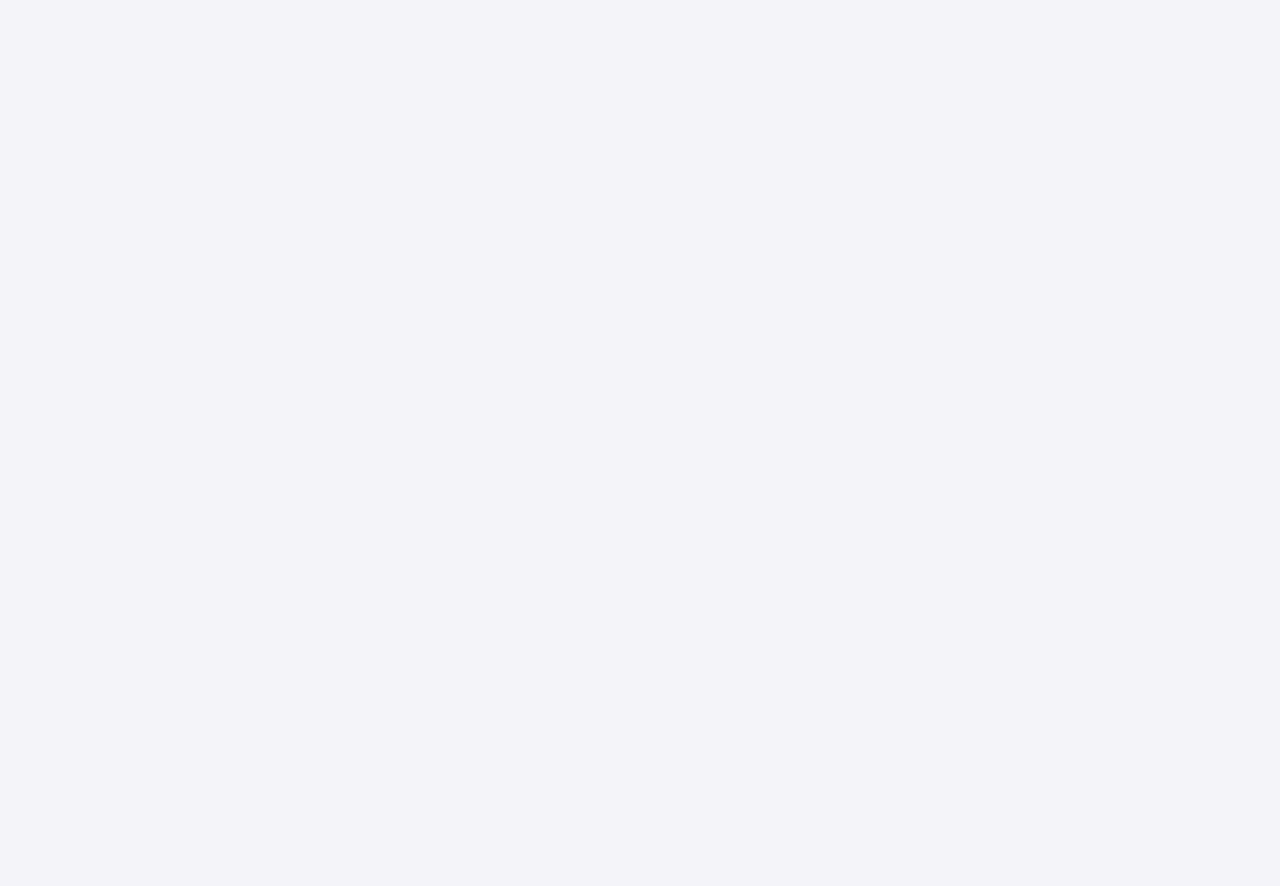
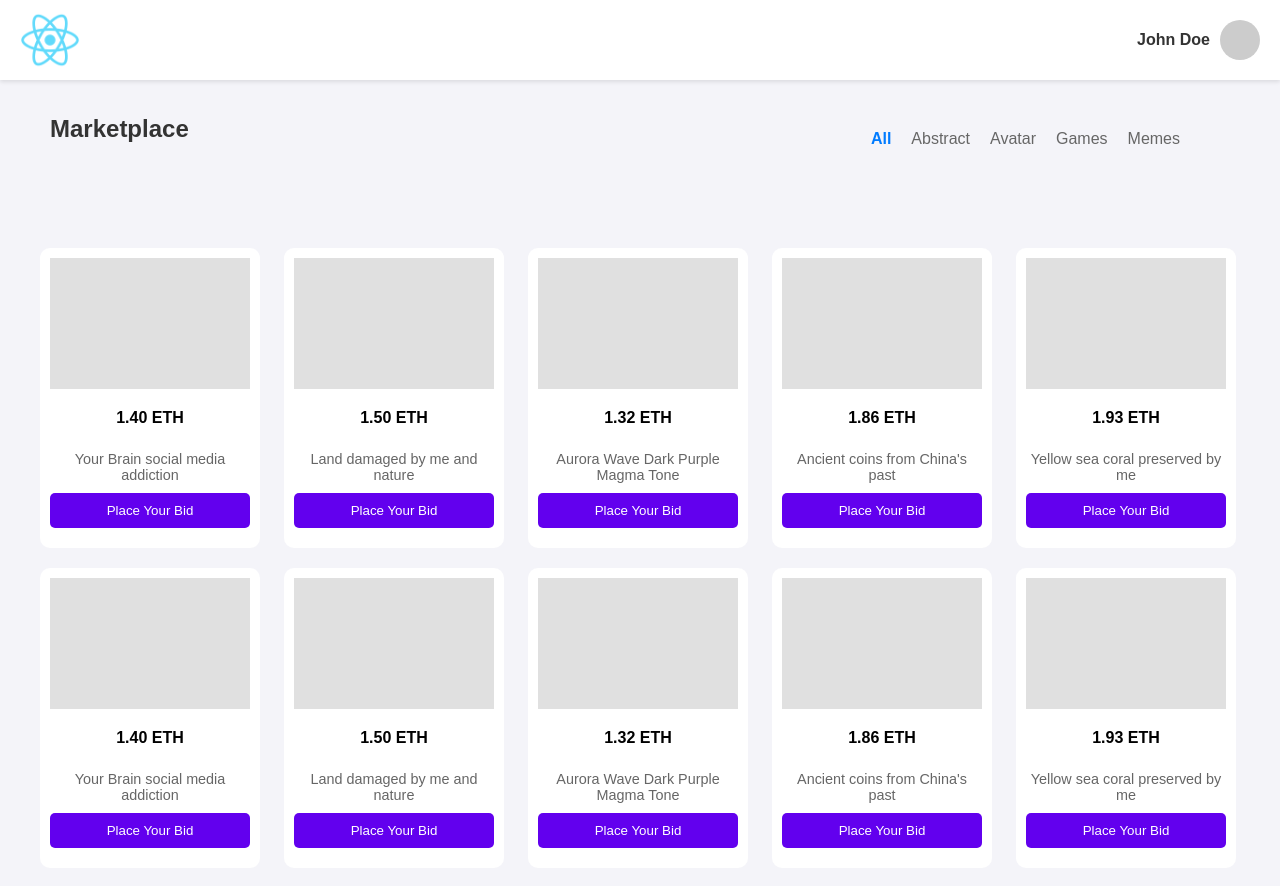
Before and after one commit to sihuii27/Zodeck-dapp, a React (Create React App) app: page /marketplace in a window 1280 px wide. Before the commit this address had no page. Shown: the top 886 px of the page. Before the commit the page ends 800 px from the top, so only its background shows below. Built offline with nearby package versions, Linux system fonts and the light colour scheme.

Commit message:
added marketplace and moved header to App.js

```diff
--- a/src/App.css
+++ b/src/App.css
@@ -36,3 +36,41 @@
     transform: rotate(360deg);
   }
 }
+
+/* Top container for logo and user info */
+.header {
+  display: flex;
+  justify-content: space-between;
+  align-items: center;
+  padding: 10px 20px;
+  background-color: #fff;
+  border-radius: 0px;
+  margin-top: 0px;
+  margin-bottom: 20px;
+  box-shadow: 0 2px 4px rgba(0, 0, 0, 0.1);
+  position:sticky;
+  top: 0;
+  z-index: 1000;
+}
+
+.logo {
+  width: 60px;
+}
+
+.user-info {
+  display: flex;
+  align-items: center;
+}
+
+.user-name {
+  margin-right: 10px;
+  font-weight: bold;
+  color: #333;
+}
+
+.user-avatar {
+  width: 40px;
+  height: 40px;
+  border-radius: 50%;
+  background-color: #ccc;
+}
--- a/src/App.js
+++ b/src/App.js
@@ -1,14 +1,36 @@
 import React from 'react';
-import { BrowserRouter as Router, Route, Routes } from 'react-router-dom';
+import { BrowserRouter as Router, Route, Routes, useLocation } from 'react-router-dom';
 import './App.css';
 import Login from './pages/Login';
 import Landing from './pages/Landing';
 import Cardpack from './pages/Cardpack';
+import Marketplace from './pages/Marketplace';
+
+function Header() {
+  const location = useLocation();
+  console.log(location.pathname);
+  const hideHeaderRoutes = ['/', '/cardpack']; // Add routes where you want to hide the header
+
+  if (hideHeaderRoutes.includes(location.pathname)) {
+    return null;
+  }
+
+  return (
+    <div className="header">
+      <img src="/logo512.png" alt="Zodeck Logo" className="logo" />
+      <div className="user-info">
+        <span className="user-name">John Doe</span>
+        <div className="user-avatar"></div>
+      </div>
+    </div>
+  );
+}
 
 function App() {
   return (
     <Router>
       <div className="App">
+      <Header />
         <Routes>
           {/* Route for Login Page */}
           <Route path="/" element={<Login />} />
@@ -16,6 +38,8 @@ function App() {
           <Route path="/landing" element={<Landing />} />
           {/* Route for Cardpack page */}
           <Route path="/cardpack" element={<Cardpack />} />
+          {/* Route for Marketplace page */}
+          <Route path="/marketplace" element={<Marketplace />} />
         </Routes>
       </div>
     </Router>
--- a/src/pages/Cardpack.css
+++ b/src/pages/Cardpack.css
@@ -7,6 +7,7 @@
     height: 100vh;
     background-color: #f4f4f9;
     font-family: Arial, sans-serif;
+    overflow: hidden;
   }
 
   /* Content container for card pack and info */
--- a/src/pages/Landing.css
+++ b/src/pages/Landing.css
@@ -8,48 +8,11 @@ html, body {
 }
 
 .landing-container {
-  height: 100vh; /* Full viewport height */
-  width: 100%; /* Full width */
+
   display: flex;
   flex-direction: column;
-  background-color: hsl(297, 68%, 94%);
+  overflow-y: auto;
 }
-
-  /* Top container for logo and user info */
-  .top-container {
-    display: flex;
-    justify-content: space-between;
-    align-items: center;
-    padding: 10px 20px;
-    background-color: #fff;
-    border-radius: 0px;
-    margin-top: 0px;
-    margin-bottom: 20px;
-    box-shadow: 0 2px 4px rgba(0, 0, 0, 0.1);
-  }
-
-  .logo {
-    width: 60px;
-  }
-
-  .user-info {
-    display: flex;
-    align-items: center;
-  }
-
-  .user-name {
-    margin-right: 10px;
-    font-weight: bold;
-    color: #333;
-  }
-
-  .user-avatar {
-    width: 40px;
-    height: 40px;
-    border-radius: 50%;
-    background-color: #ccc;
-  }
-
   /* Title container for heading and button */
   .title-container {
     display: flex;
@@ -76,6 +39,7 @@ html, body {
     cursor: pointer;
     white-space: nowrap; /* Prevent the text from wrapping */
     margin-right: 100px;
+    margin-top: 20px;
   }
 
   /* Listings Title and Marketplace Link Container */
@@ -111,6 +75,7 @@ html, body {
   /* Card Listing */
   .card-listing {
     display: flex;
+    overflow-x: auto;
     gap: 20px;
     margin-bottom: 60px;
     background-color: #fff;
@@ -121,10 +86,12 @@ html, body {
   }
 
   .card-placeholder {
-    flex: 1;
-    height: 300px;
+    /* flex: 1; */
+    height: 250px;
+    width: 200px;
     background-color: #e0e0e0;
     border-radius: 10px;
+    flex-shrink: 0;
   }
 
   /* Marketplace Listings */
@@ -140,8 +107,13 @@ html, body {
     background-color: #fff;
     padding: 10px;
     border-radius: 0px;
+    height: 280px;
     width: 200px;
     flex-shrink: 0;
+    border-radius: 10px;
+    position: relative;
+    flex-direction: column ;
+    display: flex;
   }
 
   .card-image {
@@ -150,6 +122,7 @@ html, body {
     background-color: #e0e0e0;
     margin-bottom: 10px;
     border-radius: 0px;
+    display: block; /* Ensures it behaves consistently */
   }
 
   .card-price {
@@ -170,4 +143,6 @@ html, body {
     border: none;
     border-radius: 5px;
     cursor: pointer;
+    margin-top: auto;
+    margin-bottom: 20px;
   }
--- a/src/pages/Landing.js
+++ b/src/pages/Landing.js
@@ -10,21 +10,17 @@ const Landing = () => {
   };
 
   return (
+    <>
       <div className="landing-container">
-      <div className="top-container">
-        <img src="/logo512.png" alt="Zodeck Logo" className="logo" />
-        <div className="user-info">
-          <span className="user-name">John Doe</span>
-          <div className="user-avatar"></div>
-        </div>
-      </div>
         <div className="title-container">
           <h1 className="main-title">Zodeck, satisfy your card collecting itch here</h1>
           <button className="buy-card-packs-btn" onClick={handleBuyCardPacks}>
             Buy Card Packs
           </button>
         </div>
+        <div className="listings-title-container">
           <h2 className="section-title">Your Card Listing</h2>
+        </div>
         <div className="card-listing">
           <div className="card-placeholder"></div>
           <div className="card-placeholder"></div>
@@ -33,9 +29,10 @@ const Landing = () => {
           <div className="card-placeholder"></div>
         </div>
 
+
           {/* Listings section title and Go to Marketplace link */}
           <div className="listings-title-container">
-          <h3 className="section-title">Listings you may be interested in</h3>
+            <h2 className="section-title">Listings you may be interested in</h2>
             <a href="/marketplace" className="go-to-marketplace">
               Go to Marketplace &gt;&gt;
             </a>
@@ -58,6 +55,7 @@ const Landing = () => {
             ))}
           </div>
         </div>
+      </>
     );
   };
 
--- /dev/null
+++ b/src/pages/Marketplace.css
@@ -0,0 +1,107 @@
+html, body {
+    margin: 0;
+    padding: 0;
+    width: 100%;
+    height: 100%;
+    box-sizing: border-box;
+  }
+
+  .marketplace-container {
+    display: flex;
+    flex-direction: column;
+    overflow-y: auto;
+  }
+
+.title-container {
+    display: flex;
+    justify-content: space-between; /* Ensure button aligns to the right */
+    align-items: center;
+    margin-bottom: 50px;
+    margin-left: 20px;
+}
+
+.main-title {
+font-size: 1.5rem;
+color: #333;
+margin: 0;
+text-align: left;
+margin-left: 30px;
+}
+
+/* filter container and buttons */
+.filter-container {
+display: flex;
+justify-content: center;
+gap: 20px;
+padding: 10px 0;
+margin-right: 100px;
+margin-top: 20px;
+}
+
+.filter-item {
+font-size: 1rem;
+color: #666;
+cursor: pointer;
+transition: color 0.3s ease;
+}
+
+.filter-item:hover {
+color: #000;
+}
+
+.filter-item.active {
+color: #007bff;
+font-weight: bold;
+}
+
+/* Marketplace Listings */
+.marketplace-listings {
+display: grid;
+grid-template-columns: repeat(auto-fill, minmax(200px, 1fr));
+gap: 20px;
+overflow-y: auto;
+margin: 40px;
+flex-direction: column;
+}
+
+.marketplace-card {
+background-color: #fff;
+padding: 10px;
+border-radius: 0px;
+height: 280px;
+flex-shrink: 0;
+border-radius: 10px;
+position: relative;
+flex-direction: column ;
+display: flex;
+}
+
+.card-image {
+width: 100%;
+height: 50%;
+background-color: #e0e0e0;
+margin-bottom: 10px;
+border-radius: 0px;
+}
+
+.card-price {
+font-weight: bold;
+margin: 10px 0;
+}
+
+.card-title {
+font-size: 0.9rem;
+color: #666;
+margin-bottom: 10px;
+}
+
+.place-bid-btn {
+padding: 10px 15px;
+background-color: #6200ee;
+color: white;
+border: none;
+border-radius: 5px;
+cursor: pointer;
+margin-top: auto;
+margin-bottom: 10px;
+}
--- /dev/null
+++ b/src/pages/Marketplace.js
@@ -0,0 +1,46 @@
+import React from 'react';
+import { useNavigate } from 'react-router-dom';
+import './Marketplace.css';
+
+const Marketplace = () => {
+
+  return (
+    <>
+      <div className="marketplace-container">
+        <div className="title-container">
+          <h1 className="main-title">Marketplace</h1>
+          <div className="filter-container">
+            <span className="filter-item active">All</span>
+            <span className="filter-item">Abstract</span>
+            <span className="filter-item">Avatar</span>
+            <span className="filter-item">Games</span>
+            <span className="filter-item">Memes</span>
+          </div>
+        </div>
+        <div className="marketplace-listings">
+            {[
+              { price: '1.40 ETH', title: 'Your Brain social media addiction' },
+              { price: '1.50 ETH', title: 'Land damaged by me and nature' },
+              { price: '1.32 ETH', title: 'Aurora Wave Dark Purple Magma Tone' },
+              { price: '1.86 ETH', title: "Ancient coins from China's past" },
+              { price: '1.93 ETH', title: 'Yellow sea coral preserved by me' },
+              { price: '1.40 ETH', title: 'Your Brain social media addiction' },
+              { price: '1.50 ETH', title: 'Land damaged by me and nature' },
+              { price: '1.32 ETH', title: 'Aurora Wave Dark Purple Magma Tone' },
+              { price: '1.86 ETH', title: "Ancient coins from China's past" },
+              { price: '1.93 ETH', title: 'Yellow sea coral preserved by me' },
+            ].map((listing, index) => (
+              <div className="marketplace-card" key={index}>
+                <div className="card-image"></div>
+                <p className="card-price">{listing.price}</p>
+                <p className="card-title">{listing.title}</p>
+                <button className="place-bid-btn">Place Your Bid</button>
+              </div>
+            ))}
+          </div>
+      </div>
+    </>
+    );
+  };
+
+export default Marketplace;
```
Lines whose indentation alone changed are shown as unchanged.
